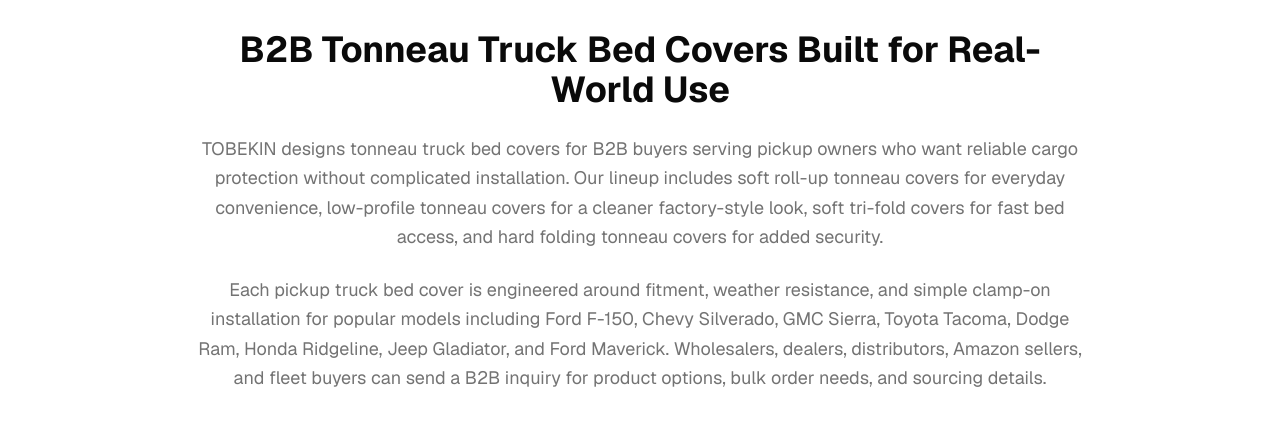
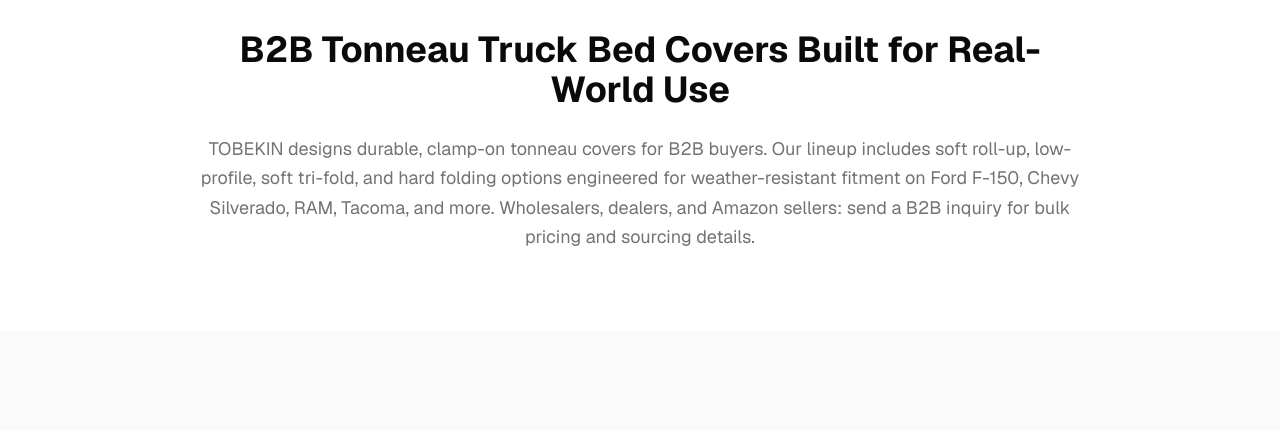
Before and after one commit to ALEX683584/v0-pickup-truck-accessories-v1, a Next.js app: page / in a window 1280 px wide. Shown: the part 1140-1571 px from the top of the page. Built offline with nearby package versions, Linux system fonts and the light colour scheme; no server answers.

Commit message:
docs(home): simplify B2B introduction text on homepage

```diff
--- a/app/page.tsx
+++ b/app/page.tsx
@@ -37,10 +37,7 @@ export default function Home() {
               B2B Tonneau Truck Bed Covers Built for Real-World Use
             </h2>
             <p className="text-lg text-muted-foreground leading-relaxed">
-              TOBEKIN designs tonneau truck bed covers for B2B buyers serving pickup owners who want reliable cargo protection without complicated installation. Our lineup includes soft roll-up tonneau covers for everyday convenience, low-profile tonneau covers for a cleaner factory-style look, soft tri-fold covers for fast bed access, and hard folding tonneau covers for added security.
-            </p>
-            <p className="text-lg text-muted-foreground leading-relaxed">
-              Each pickup truck bed cover is engineered around fitment, weather resistance, and simple clamp-on installation for popular models including Ford F-150, Chevy Silverado, GMC Sierra, Toyota Tacoma, Dodge Ram, Honda Ridgeline, Jeep Gladiator, and Ford Maverick. Wholesalers, dealers, distributors, Amazon sellers, and fleet buyers can send a B2B inquiry for product options, bulk order needs, and sourcing details.
+              TOBEKIN designs durable, clamp-on tonneau covers for B2B buyers. Our lineup includes soft roll-up, low-profile, soft tri-fold, and hard folding options engineered for weather-resistant fitment on Ford F-150, Chevy Silverado, RAM, Tacoma, and more. Wholesalers, dealers, and Amazon sellers: send a B2B inquiry for bulk pricing and sourcing details.
             </p>
           </div>
         </div>
```
